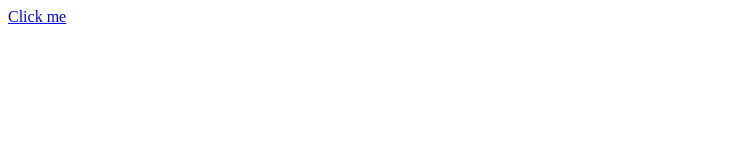
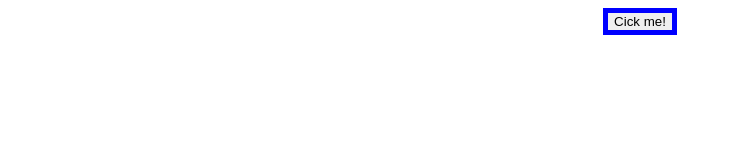
Before and after one commit to JAR3D/JAR3D.github.io, a plain HTML site: page index.html in a window 1280 px wide. Shown: the whole page, without its empty margins (0-732 px from the left). Drawn offline with Linux system fonts and the light colour scheme.

Commit message:
Add files via upload

```diff
--- a/index.html
+++ b/index.html
@@ -7,6 +7,8 @@
     <title>Document</title>
 </head>
 <body>
-    <a href="html.htm">Click me</a>
+    <div style="text-align: center">
+        <a href="html.htm"><button style="border:5px solid blue">Cick me!</button></a>
+    </div>
 </body>
 </html>
```
